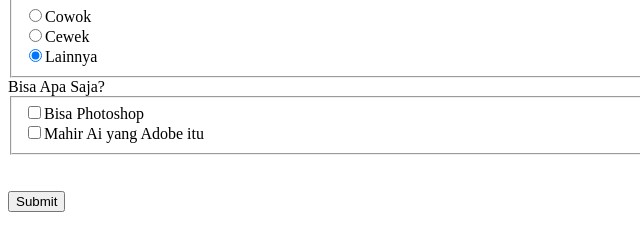
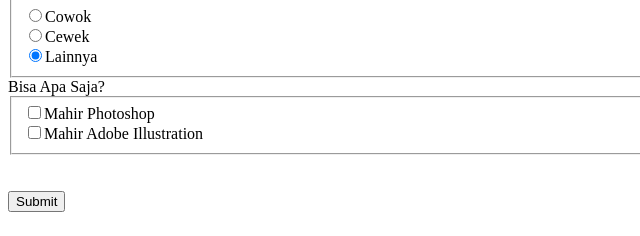
Before and after one commit to kathyducky/week-05, a plain HTML site: page index.html in a window 1280 px wide. Shown: the part 283-519 px from the top of the page, 0-640 px from the left. Drawn offline with Linux system fonts and the light colour scheme.

Commit message:
Update index.html

```diff
--- a/index.html
+++ b/index.html
@@ -41,8 +41,8 @@
 
 	<label fr="kemampuan">Bisa Apa Saja?</label>
 	<fieldset id="kemampuan">
-	<input type="checkbox" name="pakar" value="PS">Bisa Photoshop<br>
-	<input type="checkbox" name="pakar" value="AI">Mahir Ai yang Adobe itu<br>
+	<input type="checkbox" name="pakar" value="PS">Mahir Photoshop<br>
+	<input type="checkbox" name="pakar" value="AI">Mahir Adobe Illustration<br>
 	</fieldset>
 
 	<br><br>
```
